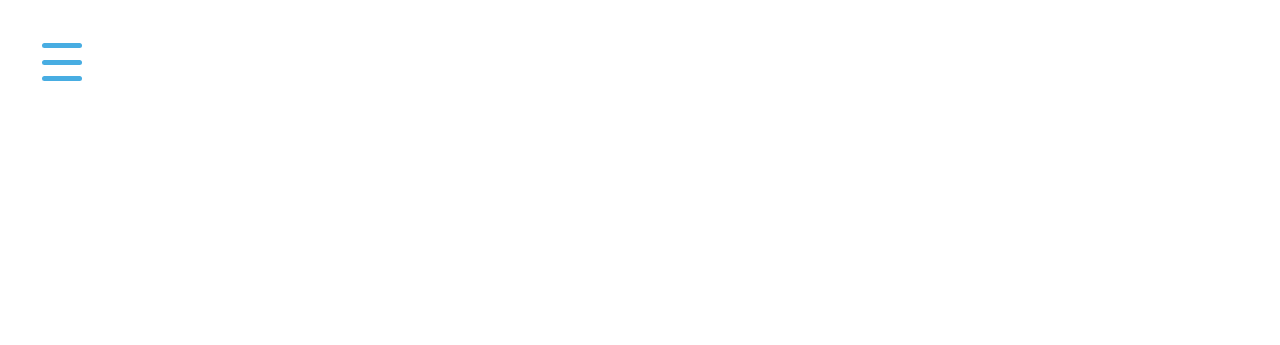
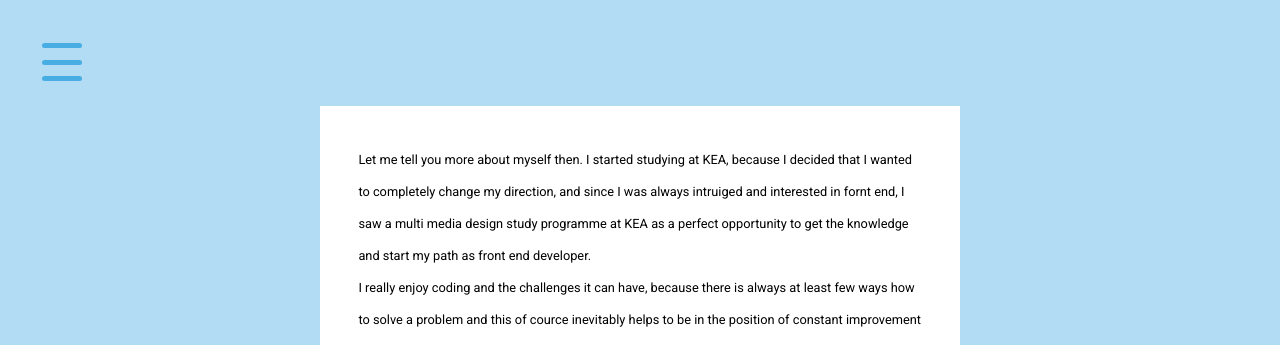
Before and after one commit to Indre101/portfolio, a plain HTML site: page index.html in a window 1280 px wide. Shown: the top 345 px of the page. Drawn offline with Linux system fonts and the light colour scheme.

Commit message:
text about me

```diff
--- a/index.html
+++ b/index.html
@@ -133,7 +133,32 @@
       <div class="aboutMeModal">
         <div class="inner">
           <p>
-            Let me tell you more about myself then, I started education at KEA
+            Let me tell you more about myself then. I started studying at KEA,
+            because I decided that I wanted to completely change my direction,
+            and since I was always intruiged and interested in fornt end, I saw
+            a multi media design study programme at KEA as a perfect opportunity
+            to get the knowledge and start my path as front end developer.
+            <br />
+            I really enjoy coding and the challenges it can have, because there
+            is always at least few ways how to solve a problem and this of
+            cource inevitably helps to be in the position of constant
+            improvement or frustration...but either way I enjoy it because of
+            these reasons.
+            <br />
+            A little bit about my proffesional background for about 5-6 years
+            prior to education I was in a beauty/service industry responsible
+            with customer support and providing service. I used to do eyelash
+            extensions at a beauty salon but after a while I decided to open my
+            own and it was a learning experience, that taught me a lot in
+            general and what I would like my job to be. <br />
+            One of the main reasons why i decided to stop my busssiness and
+            pursue this is because I felt like I wasn't growing proffesionally
+            anymore. That was one of the main things that made front end
+            development so interestnig for me.
+            <br />
+            Maybe the lsat few things i'd like to say about me is that I am
+            motivated, independent and friendly person, I have few hobbies, none
+            of whicha are really impressive.
           </p>
         </div>
       </div>
--- a/style.css
+++ b/style.css
@@ -690,9 +690,28 @@ div.imageAndTextCaption:hover {}
   animation: changeWidths 1s ease-in-out forwards 1;
 }
 
+.aboutMeModal {
+  position: fixed;
+  top: 0;
+  width: 100%;
+  height: 100vh;
+  background-color: #48ade26b;
+  display: flex;
+  justify-content: center;
+  align-items: center;
+}
+
+.aboutMeModal .inner {
+  width: 50%;
+  padding: 3vw;
+  background-color: white;
+}
 
 
-
+.inner p {
+  line-height: 2.5;
+  font-size: 1.6vh;
+}
 
 .textCaption {
   grid-area: 1/1 / span 1 / span 2;
```
